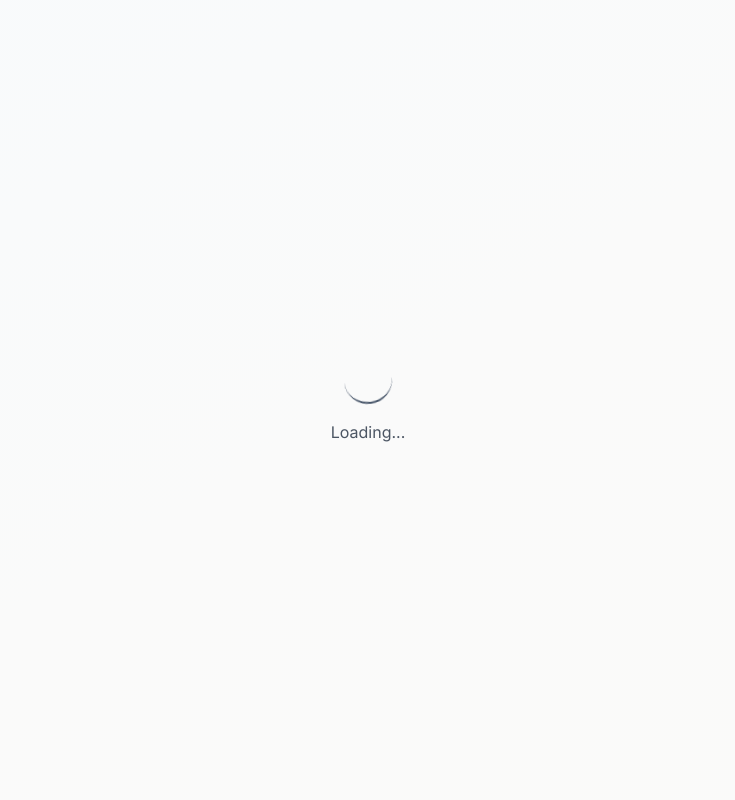
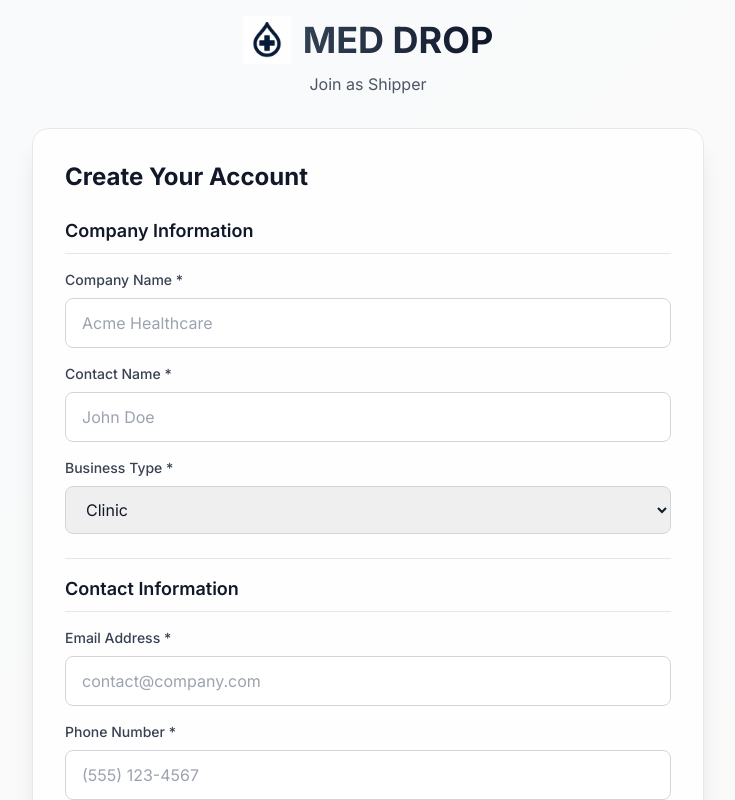
Before and after one commit to ChrisCryptoBot/meddropdispatch, a Next.js app: page /shipper/signup in a window 1280 px wide. Before the commit this address had no page. Shown: the top 800 px of the page, without its empty margins (272-1007 px from the left). Built offline with nearby package versions, Linux system fonts and the light colour scheme.

Commit message:
fix: Enable shipper signup page access and add logo - Added /shipper/signup to auth exclusion list in layout - Added logo image to shipper signup page header - Changed redirect to use window.location.href for full page reload - Signup page now accessible without authentication

```diff
--- a/app/shipper/layout.tsx
+++ b/app/shipper/layout.tsx
@@ -16,8 +16,8 @@ export default function ShipperLayout({
   const [isChecking, setIsChecking] = useState(true)
 
   useEffect(() => {
-    // Don't check auth on login page
-    if (pathname === '/shipper/login') {
+    // Don't check auth on login or signup pages
+    if (pathname === '/shipper/login' || pathname === '/shipper/signup') {
       setIsChecking(false)
       return
     }
@@ -34,22 +34,22 @@ export default function ShipperLayout({
         setShipper(JSON.parse(shipperData))
         setIsChecking(false)
       } else {
-        // Only redirect if we're not already on login page
-        if (pathname !== '/shipper/login') {
+        // Only redirect if we're not already on login or signup page
+        if (pathname !== '/shipper/login' && pathname !== '/shipper/signup') {
           router.push('/shipper/login')
         }
       }
     } catch (error) {
       console.error('Error checking shipper auth:', error)
       setIsChecking(false)
-      if (pathname !== '/shipper/login') {
+      if (pathname !== '/shipper/login' && pathname !== '/shipper/signup') {
         router.push('/shipper/login')
       }
     }
   }, [pathname, router])
 
   // Show loading while checking auth
-  if (isChecking && pathname !== '/shipper/login') {
+  if (isChecking && pathname !== '/shipper/login' && pathname !== '/shipper/signup') {
     return (
       <div className="flex items-center justify-center h-screen">
         <div className="text-center">
@@ -60,8 +60,8 @@ export default function ShipperLayout({
     )
   }
 
-  // Don't show layout on login page
-  if (pathname === '/shipper/login') {
+  // Don't show layout on login or signup pages
+  if (pathname === '/shipper/login' || pathname === '/shipper/signup') {
     return <>{children}</>
   }
 
--- a/app/shipper/signup/page.tsx
+++ b/app/shipper/signup/page.tsx
@@ -2,6 +2,7 @@
 
 import { useState } from 'react'
 import Link from 'next/link'
+import Image from 'next/image'
 import { useRouter } from 'next/navigation'
 
 export default function ShipperSignupPage() {
@@ -62,7 +63,8 @@ export default function ShipperSignupPage() {
 
       // Store shipper info and redirect
       localStorage.setItem('shipper', JSON.stringify(data.shipper))
-      router.push('/shipper/dashboard')
+      // Use window.location for full page reload to ensure layout updates
+      window.location.href = '/shipper/dashboard'
 
     } catch (err) {
       setError(err instanceof Error ? err.message : 'Failed to create account')
@@ -75,12 +77,24 @@ export default function ShipperSignupPage() {
       <div className="w-full max-w-2xl">
         {/* Header */}
         <div className="text-center mb-8">
-          <Link href="/" className="inline-block">
-            <h1 className="text-4xl font-bold bg-gradient-to-r from-slate-700 to-slate-900 bg-clip-text text-transparent mb-2">
-              MED DROP
-            </h1>
+          <Link href="/" className="inline-flex flex-col items-center">
+            <div className="flex items-center space-x-3 mb-2">
+              <div className="w-12 h-12 flex items-center justify-center">
+                <Image
+                  src="/logo-icon.png"
+                  alt="MED DROP Logo"
+                  width={48}
+                  height={48}
+                  className="object-contain"
+                  priority
+                />
+              </div>
+              <h1 className="text-4xl font-bold bg-gradient-to-r from-slate-700 to-slate-900 bg-clip-text text-transparent">
+                MED DROP
+              </h1>
+            </div>
+            <p className="text-gray-600">Join as Shipper</p>
           </Link>
-          <p className="text-gray-600">Join as Shipper</p>
         </div>
 
         {/* Signup Card */}
```
